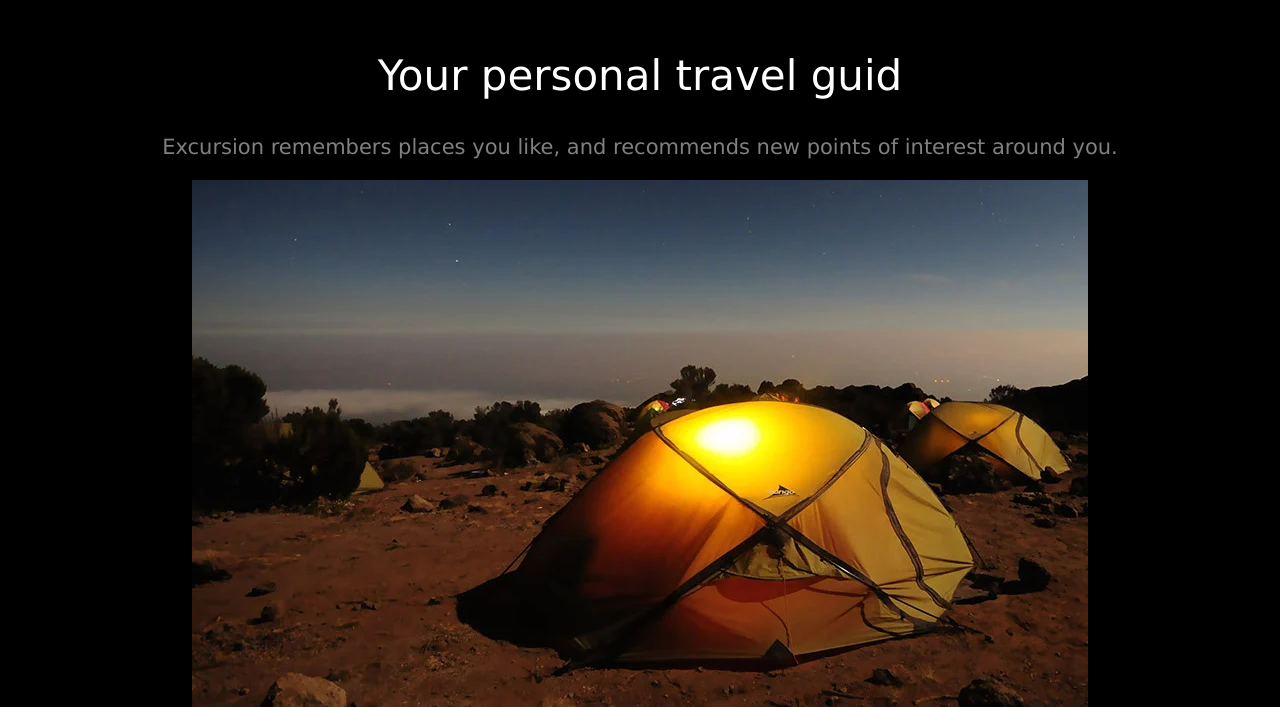
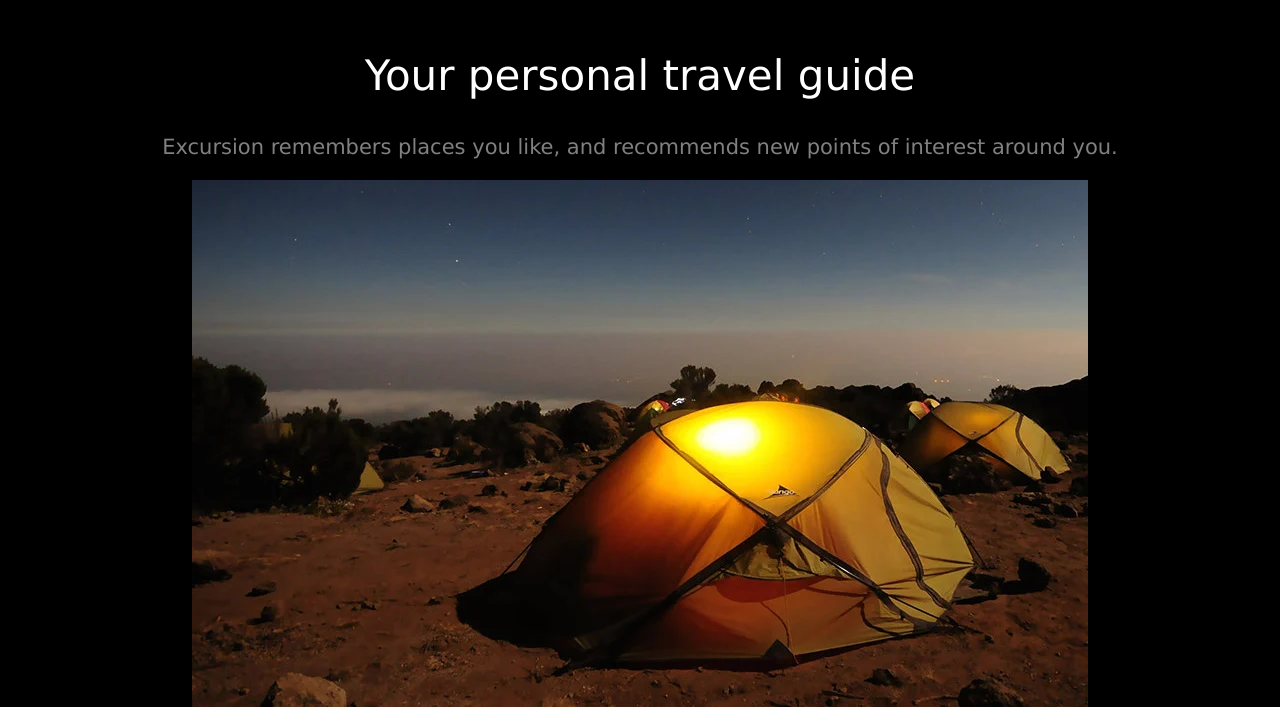
Before and after one commit to anastasiosPou/excursion, a plain HTML site: page index.html in a window 1280 px wide. Shown: the part 346-1053 px from the top of the page. Drawn offline with Linux system fonts and the light colour scheme.

Commit message:
Completed layout and presentation of the project

```diff
--- a/index.html
+++ b/index.html
@@ -25,7 +25,7 @@
 		</section>
 		<section id="camping">
 			<header>
-				<h2>Your personal travel guid</h2>
+				<h2>Your personal travel guide</h2>
 				<p>Excursion remembers places you like, and recommends new points of interest around you.</p>
 			</header>
 			<figure>
```
